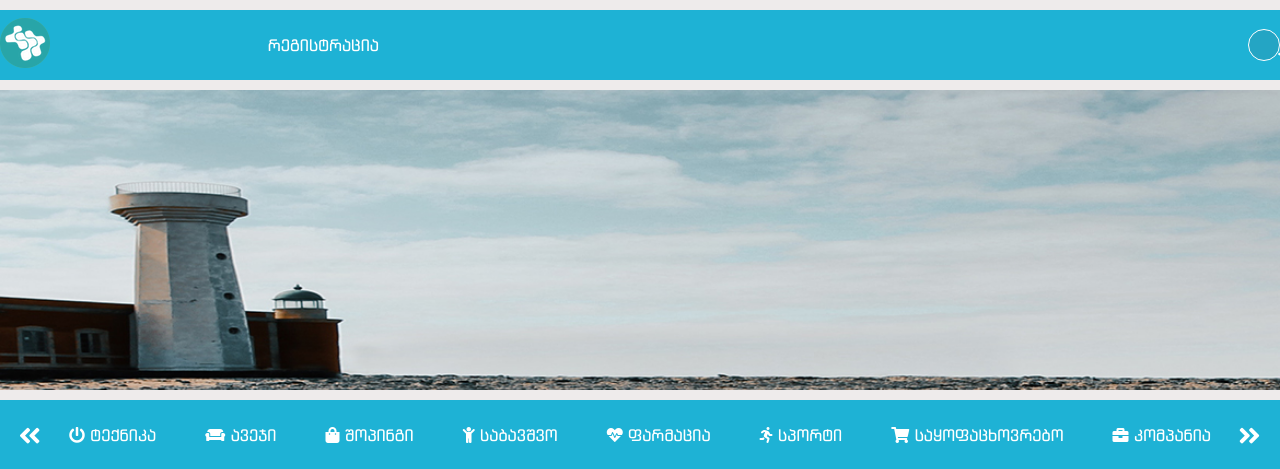
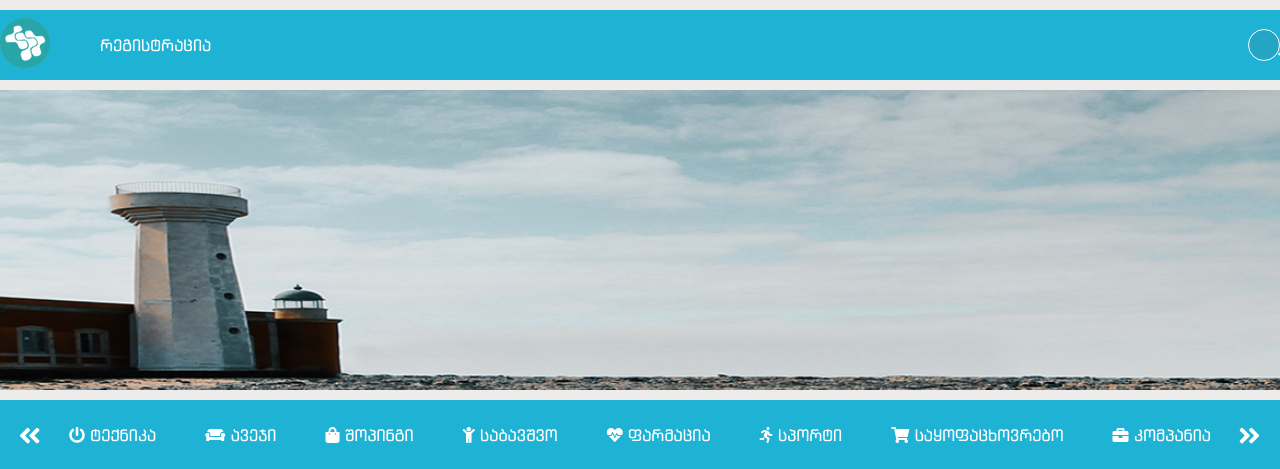
Before and after one commit to n1kalai/exists, a PHP site: page / in a window 1280 px wide. Shown: the top 469 px of the page. Run offline with PHP 8.4, Linux system fonts and the light colour scheme; data that the repository does not hold is empty; some libraries are stand-ins or nearby versions; some web fonts are replaced.

Commit message:
Update styles.css

```diff
--- a/styles/styles.css
+++ b/styles/styles.css
@@ -139,8 +139,8 @@ html {
 
 .mainHeader .regist {
     list-style: none;
-    flex-basis: 5%;
-    text-align: right;
+    flex-basis: 9%;
+    text-align: center;
     padding: 0 50px;
 }
 
@@ -153,7 +153,7 @@ html {
 
 
 .mainHeader nav {
-    flex-grow: 0.5;
+    flex-grow: 0.25;
 
 }
 
@@ -161,7 +161,7 @@ html {
     width: 100%;
     display: flex;
     flex-direction: row;
-    justify-content: space-around;
+    justify-content: space-between;
     list-style: none;
     margin: 0;
     padding: 0;
```
